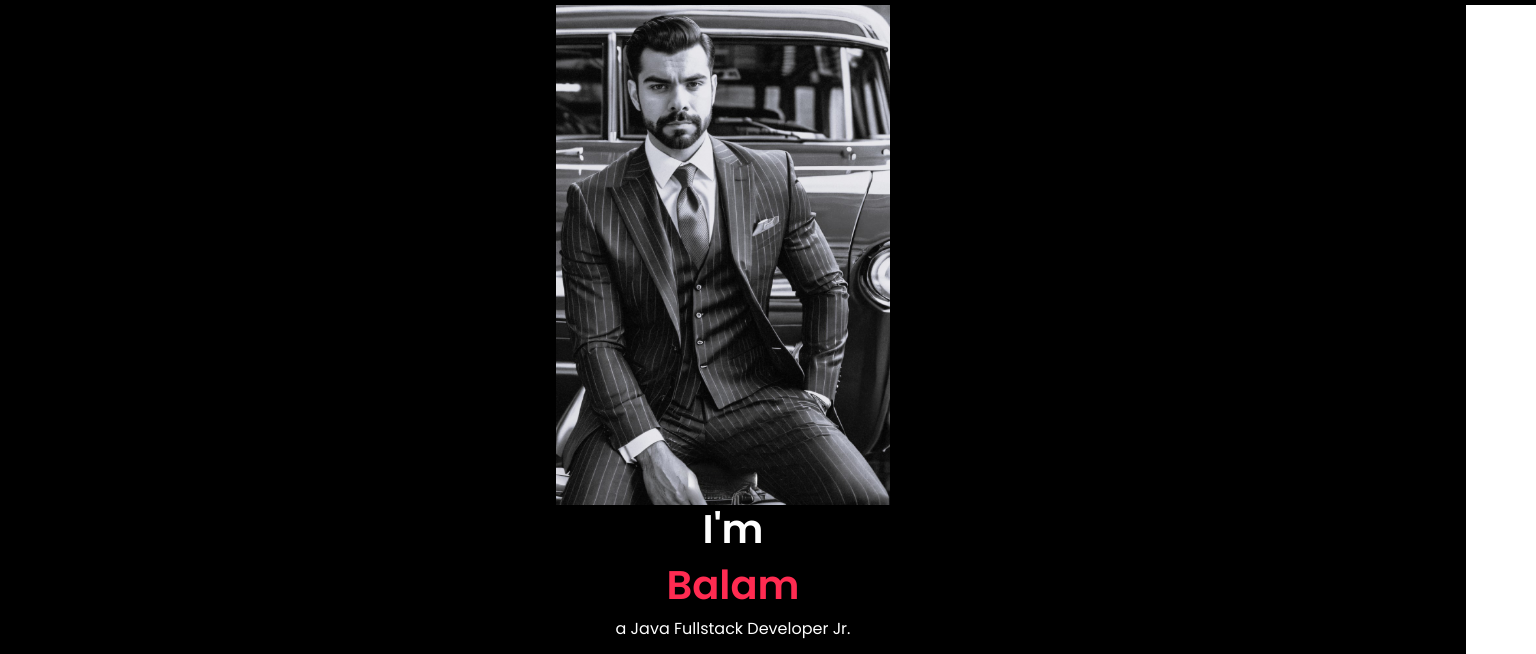
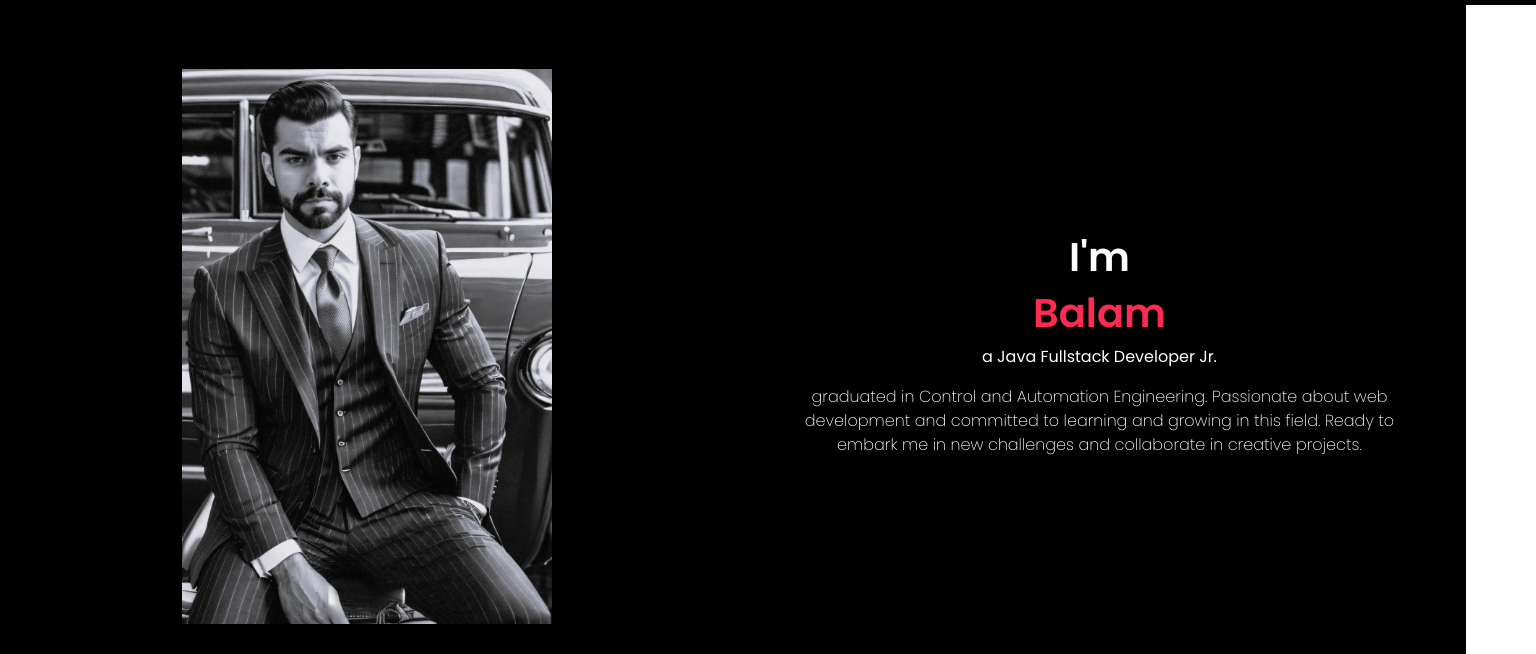
Before and after one commit to balcaraza/portafolio, a plain HTML site: page index.html in a window 1536 px wide. Shown: the part 795-1449 px from the top of the page. Drawn offline with nearby package versions, Linux system fonts and the light colour scheme.

Commit message:
correccion de responsive en dispositivos de mas de 1440px

```diff
--- a/css/styles.css
+++ b/css/styles.css
@@ -2,7 +2,7 @@
   margin: 0;
   padding: 0;
   box-sizing: border-box;
-}
+}/*-------------Fuentes-------------*/
 .poppins-extralight {
   font-family: "Poppins", sans-serif;
   font-weight: 200;
@@ -34,6 +34,7 @@
   color: white;
   size: 30px;
 }
+/*------------circulo----------*/
 .circle {
     width: 400px; /* Ancho del círculo */
     height: 400px; /* Altura del círculo */
@@ -50,6 +51,8 @@
 .logo{
     justify-content: center;
     align-items: center;
+    padding-left: 20px;
+    padding-right: 20px;
 
 
 }
@@ -57,6 +60,7 @@
   max-width: 25px;
   max-height: 25px;
 }
+/*---------------------------navbar-----------------------*/
 .left-column {
   flex-grow: 1; /* La columna izquierda ocupa todo el espacio restante */
 }
@@ -81,6 +85,7 @@ nav a {
 
   transition: 0.3s;
 }
+/*------------efecto texto navbar------*/
 nav a:hover,
 nav a.active {
   color: #ff2b51;
@@ -128,6 +133,7 @@ section:nth-child(odd) {
 .navbar a:hover {
   background-color: #555;
 }
+/*--------footer-------------*/
 footer {
   position: fixed;
   bottom: 0;
@@ -145,14 +151,30 @@ footer {
   margin-bottom: 20px; /* Espacio opcional desde el borde inferior */
   margin-right: 100px; /
 }
+/*----------------About---------------*/
 .bio{
-max-width: 30%;
+
 justify-content: center;
 }
 .about-container {
-   display: flex;
-            flex-direction: column; /* Cambiar el flujo a columna */
-            align-items: center;
+  display: grid;
+  grid-template-columns: 1fr 1fr; /* Divide la pantalla en dos partes iguales */
+  width: 100%;
+
+}
+.left-panels {
+
+  align-items: center; /* Centra verticalmente */
+}
+
+.left-panel {
+  padding: 20px;
+  margin-bottom: 10px; /* Espacio entre los paneles izquierdos */
+}
+.right-panel {
+  justify-content: center;
+  width: 100%;
+  padding: 20px;
 }
 .foto img {
   width: 400px;
@@ -166,4 +188,42 @@ justify-content: center;
 }
 .bio {
   text-align: center;
+
+}/*---------------REsponsive------------*/
+
+@media screen and  (min-width: 1440px){
+  /*------------------------about-*/
+  .foto img {
+    width: 450px;
+    height: 550px;
+    max-width: 100%; /* Para que la imagen no se desborde */
+    max-height: 100%; /* Para que la imagen no se desborde */
+    object-fit: contain; /* Para ajustar la imagen dentro del contenedor sin deformarla */
+    padding: 40px;
+    margin: 20px;
+  }
+  .foto {
+    margin-right: 20px; /* Espacio opcional entre las imágenes */
+  }
+  .logo img{
+padding: 25px 10%;
+  }
+  .foto.left-panel,
+.logo.left-panel {
+  margin: 2px;
+  flex: 1; /* Distribuye el espacio disponible igualmente entre los paneles */
+  display: flex;
+  justify-content: center; /* Centra horizontalmente */
+  padding: 2px;
 }
+
+.foto.left-panel img,
+.logo.left-panel img {
+  max-width: 100%; /* Asegura que la imagen no exceda el ancho del contenedor */
+  height: auto; /* Mantiene la relación de aspecto de la imagen */
+}
+.descripcion{
+  padding: 30% 20px;
+}
+
+}
--- a/index.html
+++ b/index.html
@@ -32,29 +32,38 @@
             <div class="circle position-absolute top-50 start-50 translate-middle"></div>
 
             <div class="icon-container">
-              <img class="icono" src="css/src/github.256x249.png" alt="" />
-              <img class="icono" src="css/src/linkedin.256x256.png" alt="" />
+              <img class="icono" src="css/src/github.256x249.png" alt="github" />
+              <img class="icono" src="css/src/linkedin.256x256.png" alt="linkedin" />
             </div>
           </section>
+
           <section id="about">
             <div class="about-container">
-                <div class="foto">
-                    <img src="css/src/auto bn_1708306425394.jpg" alt="">
+              <div class="left-panels">
+                <div class="foto left-panel">
+                  <img src="css/src/auto bn_1708306425394.jpg" alt="" />
                 </div>
-                <div class="bio">
+                <div class="logo left-panel">
+                  <img src="css/src/Logo.png" alt="" />
+                </div>
+              </div>
+
+              <div class="bio right-panel">
+                <div class="descripcion">
                   <h1 class="white poppins-semibold">I'm</h1>
                   <h1 class="red poppins-semibold">Balam</h1>
                   <p class="white poppins-regular">a Java Fullstack Developer Jr.</p>
                   <p class="white poppins-extralight">
-                        graduated in Control and Automation Engineering. Passionate about web development and committed to learning and growing in this field. Ready to embark me in new challenges and collaborate in creative projects.
+                    graduated in Control and Automation Engineering. Passionate about web development and committed to learning and growing in this field. Ready
+                    to embark me in new challenges and collaborate in creative projects.
                   </p>
                 </div>
-                <div class="logo">
-                    <img src="css/src/Logo.png" alt="">
               </div>
             </div>
           </section>
+
           <section id="projects">Projects</section>
+
           <section id="contact">Contact</section>
         </main>
       </div>
```
Lines whose indentation alone changed are shown as unchanged.
